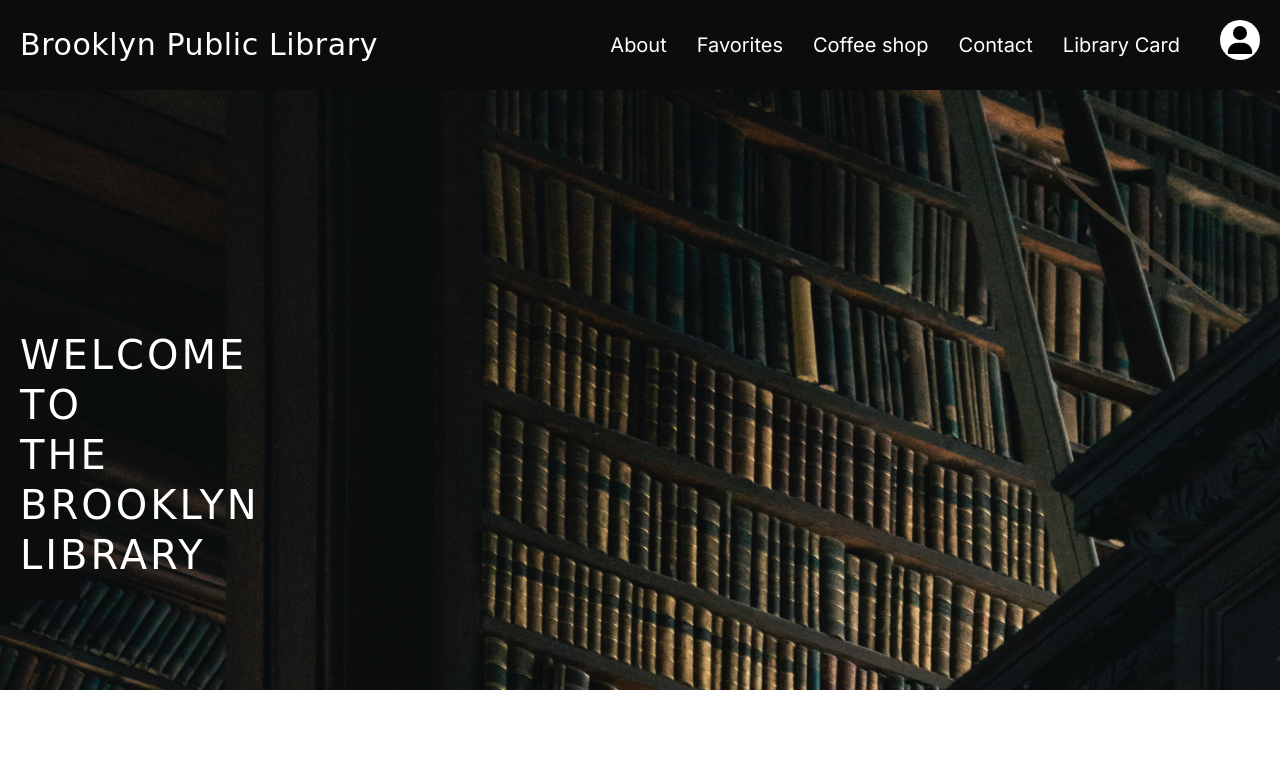
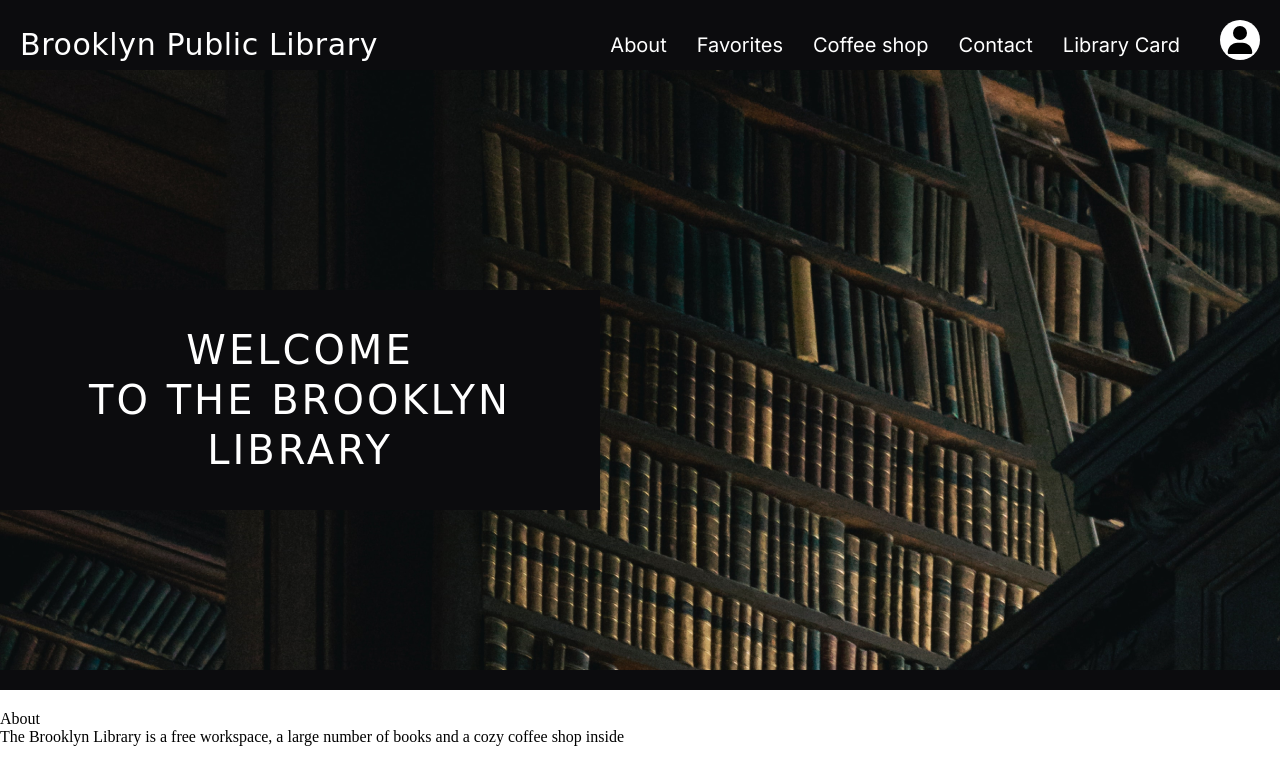
Before and after one commit to anroska/Library, a plain HTML site: page library/index.html in a window 1280 px wide. Drawn offline with Linux system fonts and the light colour scheme; a web font is replaced by a local one.

Commit message:
added fixed firs block and added second block

```diff
--- a/library/css/main.css
+++ b/library/css/main.css
@@ -5,7 +5,7 @@ font-family: 'Inter', sans-serif; */
 
 :root {
     --container-width: 1400px;
-    --container-padding: 20px;
+    --container-padding: 20px 0px 0px;
 }
 
 .container {
@@ -18,8 +18,7 @@ font-family: 'Inter', sans-serif; */
 
 .header {
     background-color: #0C0C0E;
-    min-height: 90px;
-    margin-bottom: 20px;
+    min-height: 690px;
 
 
 }
@@ -35,7 +34,8 @@ font-family: 'Inter', sans-serif; */
 .nav {
     display: flex;
     justify-content: space-between;
-    align-items: center;
+    margin: 0px 20px 0px;
+
 
 }
 .nav__logo {
@@ -48,7 +48,6 @@ font-family: 'Inter', sans-serif; */
     letter-spacing: 0.6px;
 }
 .nav__list {
-
     display: flex;
     column-gap: 30px;
 
@@ -83,8 +82,14 @@ font-family: 'Inter', sans-serif; */
 }
 
 .user__btn img {
+    display: inline-block;
     width: 28px;
     height: 28px;
+}
+
+.user__btn:active {
+    position: relative;
+    top: 2px
 }
 
 .user__btn {
@@ -100,11 +105,10 @@ font-family: 'Inter', sans-serif; */
 .header__base {
     height: 600px;
     padding-top: 220px;
+    background-image: url(./../img/header/Welcome.png);
+}
 
-    background-image: url(./../img/header/Welcome.png);
-    background-size: cover;
 
-}
 .header__title {
     color: #FFF;
     font-family: Forum, cursive;
@@ -114,8 +118,24 @@ font-family: 'Inter', sans-serif; */
     letter-spacing: 3px;
     text-transform: uppercase;
     text-align: center;
+    padding-top: 35px;
 
     background-color: #0C0C0E;
-    margin-right: 1200px;
+    width: 600px;
+    height: 220px;
+}
 
+
+/* ABOUT BLOCK /*
+
+.about__block {
 }
+
+.about__title {
+}
+.about__text {
+}
+.about__slider {
+}
+.slider__item {
+}
--- a/library/index.html
+++ b/library/index.html
@@ -9,13 +9,11 @@
     <title>Library</title>
 </head>
 <body>
-    <header class="header">
-
-        <div class="container">
+    <header class="header container">
             <div class="header__top">
                 <nav class="nav">
                 <div class="nav__logo">
-                    <h2 class="logo"><a href="#!">Brooklyn Public Library</a></h2>
+                    <h1 class="logo"><a href="#!">Brooklyn Public Library</a></h1>
                 </div>
                 <ul class="nav__list">
                     <li><a href="#!">About</a></li>
@@ -25,19 +23,29 @@
                     <li><a href="#!">Library Card</a></li>
                     <li><button type="button" class="user__btn"><img src="./img/header/user-solid.svg" alt=""></button></li>
                 </nav>
-
             </div>
-            </div>
-        <div class="header__base">
-
+            <div class="header__base">
             <div class="header__title">
-                <div class="container">
-                    <h1>Welcome</br> to the Brooklyn</br> Library</h1>
-                </div>
+                    <h2>Welcome</br> to the Brooklyn</br> Library</h1>
             </div>
         </div>
     </header>
 
+    <main>
+        <section class="about__block">
+            <div class="container">
+                <h2 class="about__title">About</h2>
+                <p class="about__text">The Brooklyn Library is a free workspace, a large number of books and a cozy coffee shop inside </p>
+                <div class="about__slider">
+                    <img src="" alt="" class="slider__item">
+                    <img src="" alt="" class="slider__item">
+                    <img src="" alt="" class="slider__item">
+                    <img src="" alt="" class="slider__item">
+                    <img src="" alt="" class="slider__item">
+                </div>
+            </div>
+        </section>
+    </main>
 
 
 </body>
```
Also changed, not shown: library/img/about/image 4.png (added), library/img/about/image 5.png (added), library/img/favorites/book-10.png (added), library/img/favorites/book-11.png (added), library/img/favorites/book-12.png (added), library/img/favorites/book-13.png (added), library/img/favorites/book-14.png (added), library/img/favorites/book-15.png (added), library/img/favorites/book-4.png (added), library/img/favorites/book-5.png (added), library/img/favorites/book-6.png (added), library/img/favorites/book-7.png (added), library/img/favorites/book-8.png (added), library/img/favorites/book-9.png (added).
